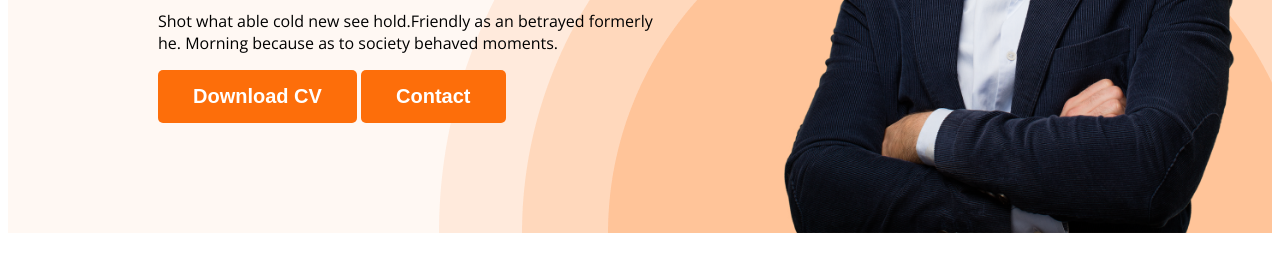
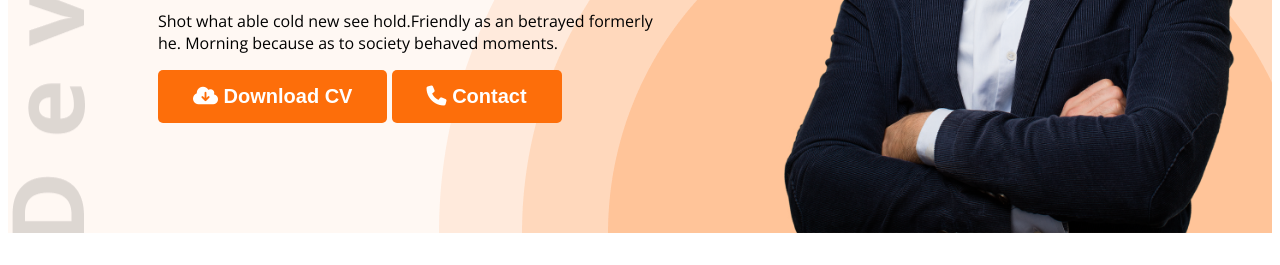
Before and after one commit to saiyemarfat1/web-devleoper-portfolio, a plain HTML site: page index.html in a window 1280 px wide. Shown: the part 535-800 px from the top of the page. Drawn offline with nearby package versions, Linux system fonts and the light colour scheme.

Commit message:
added font awesome icon

```diff
--- a/index.html
+++ b/index.html
@@ -11,6 +11,7 @@
 
 
     <link rel="stylesheet" href="styles/portfolio.css">
+    <script src="https://kit.fontawesome.com/a2c76c7199.js" crossorigin="anonymous"></script>
 </head>
 
 <body>
@@ -29,8 +30,8 @@
                 <h1 class="banner-title">Mary Hardy</h1>
                 <p class="banner-description">Shot what able cold new see hold.Friendly as an betrayed formerly<br>
                     he. Morning because as to society behaved moments.</p>
-                <button class="btn-primary">Download CV</button>
-                <button class="btn-primary">Contact</button>
+                <button class="btn-primary"><i class="fa-solid fa-cloud-arrow-down"></i> Download CV</button>
+                <button class="btn-primary"><i class="fa-solid fa-phone"></i> Contact</button>
             </div>
             <img class="profile-pic" src="./images/hardy.png" alt="">
         </div>
@@ -165,7 +166,7 @@
             </div>
 
             <div class="dowanload-cv">
-                <button class="btn-primary">Download CV</button>
+                <button class="btn-primary"><i class="fa-solid fa-cloud-arrow-down"></i> Download CV</button>
             </div>
         </section>
     </main>
--- a/styles/portfolio.css
+++ b/styles/portfolio.css
@@ -49,9 +49,9 @@ nav a {
 /* header realted styels */
 .header {
     background-color: #FFF8F3;
-    background-image: url("../images/header_bg.png");
+    background-image: url("../images/header_bg.png"), url('../images/developer.png');
     background-repeat: no-repeat;
-    background-position: bottom right;
+    background-position: bottom right, top left;
 }
 
 .banner {
```
